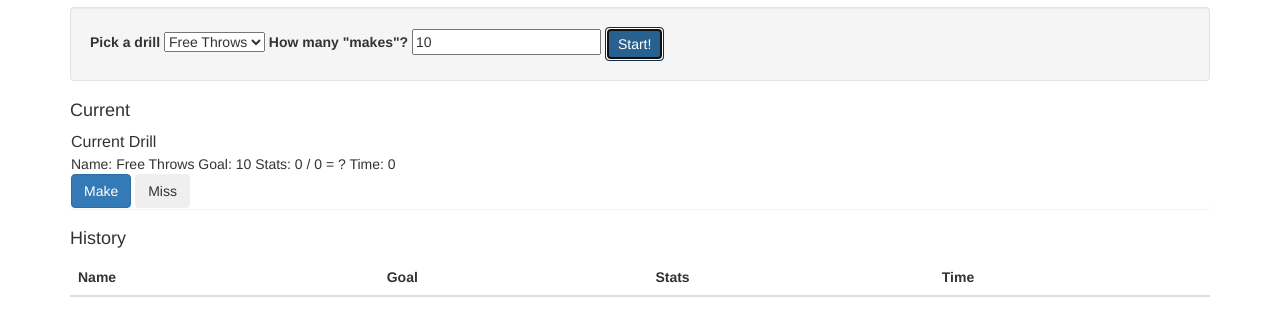
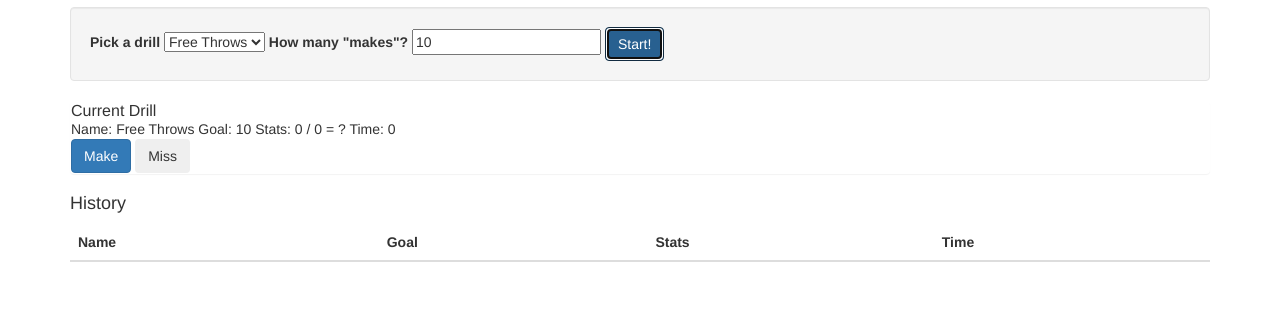
Before and after one commit to ddrscott/drill-tracker, a plain HTML site: page index.html in a window 1280 px wide. Both pictures are taken after a click on the input "Start!". Shown: the part 63-398 px from the top of the page. Drawn offline with Linux system fonts and the light colour scheme.

Commit message:
Tweak formatting

```diff
--- a/index.html
+++ b/index.html
@@ -19,9 +19,8 @@
         <input class="new_makes" type="text" value="10"/>
         <input class="btn btn-primary" type="submit" value="Start!" onclick="App.onStartDrill()"/>
       </div>
-      <h4> Current </h4>
       <div id="drill-panel-tmpl" class="panel drill-panel" style='display:none'>
-        <div class="panel-title">Current Drill</div>
+        <h2 class="panel-title">Current Drill</h2>
         Name: <span class="drill-name"></span>
         Goal: <span class="drill-goal"></span>
         Stats: <span class="drill-stats"></span>
```
